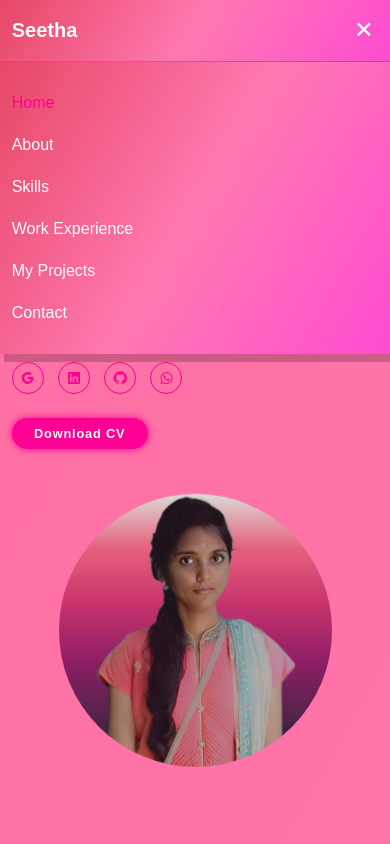
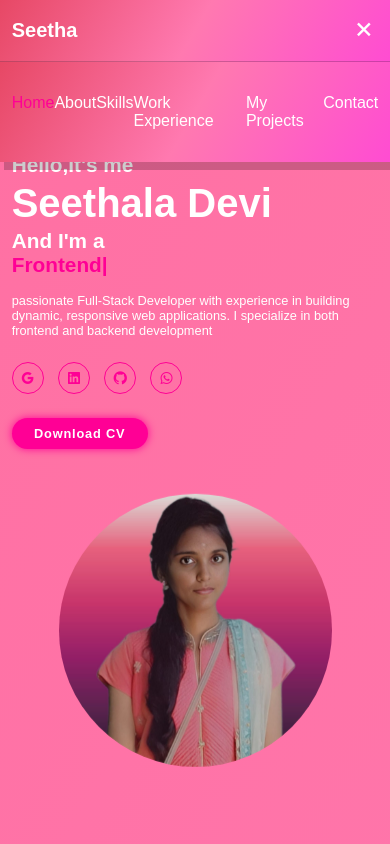
Before and after one commit to Seethaladevik/portfolio, a plain HTML site: page index.html in a window 390 px wide. Shown: the top 844 px of the page. Drawn offline with nearby package versions, Linux system fonts and the light colour scheme; a web font is replaced by a local one.

Commit message:
Update style.css

```diff
--- a/style.css
+++ b/style.css
@@ -459,10 +459,10 @@ span{
     z-index: 1000;
   }
   .navbar.active{
-    display: block;
+    display: flex;
   }
   .navbar a{
-    display: block;
+    /* display: block; */
     font-size: 2rem;
     margin: 3rem 0;
   }
```
